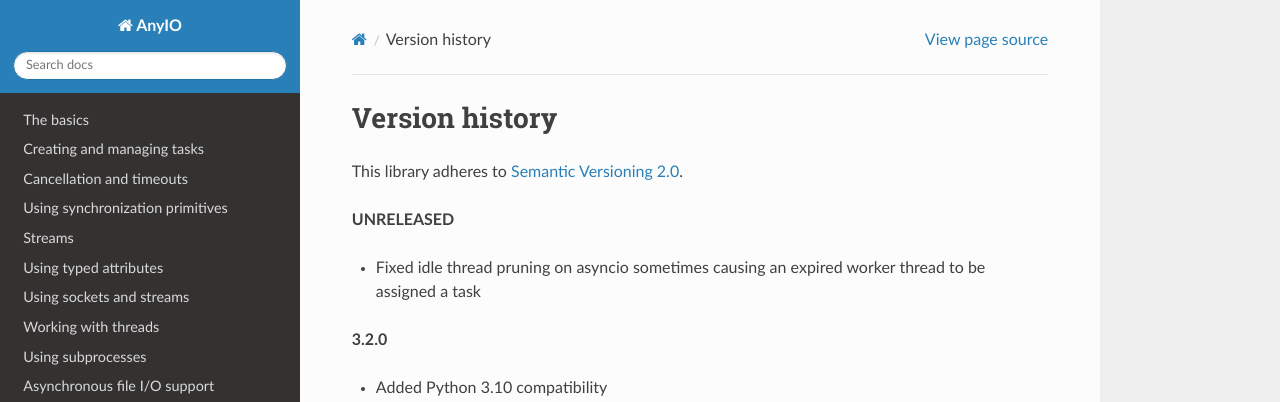
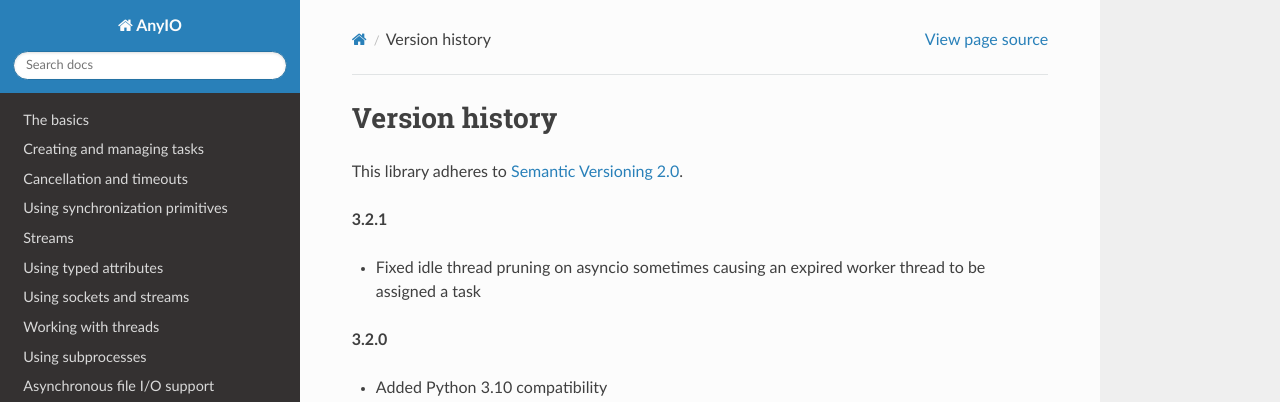
Before and after one commit to agronholm/anyio, a Sphinx documentation site: the page built from docs/versionhistory.rst, in a window 1280 px wide and 900 px high. Shown: the top 402 px of the window. Built offline with Sphinx 7.4.7 and the Read the Docs theme 2.0.0, drawn with Linux system fonts in a browser that asks for light colours.

Commit message:
Bumped up the version

```diff
--- a/docs/versionhistory.rst
+++ b/docs/versionhistory.rst
@@ -3,7 +3,7 @@ Version history
 
 This library adheres to `Semantic Versioning 2.0 <http://semver.org/>`_.
 
-**UNRELEASED**
+**3.2.1**
 
 - Fixed idle thread pruning on asyncio sometimes causing an expired worker thread to be assigned a
   task
```
